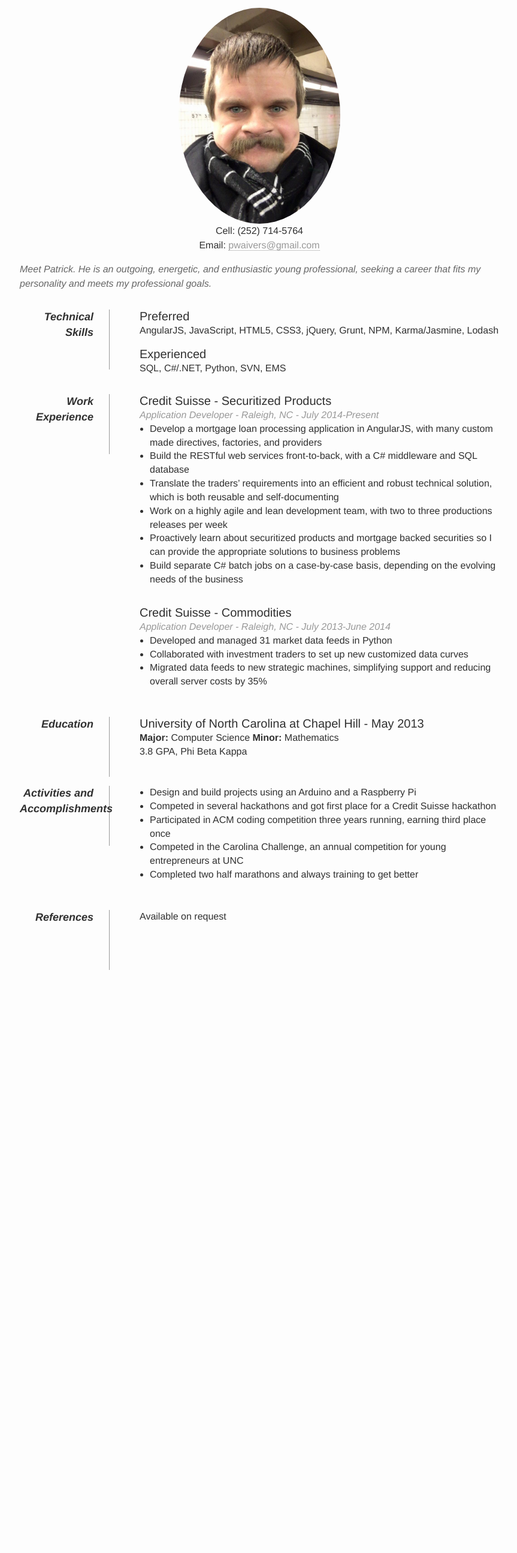
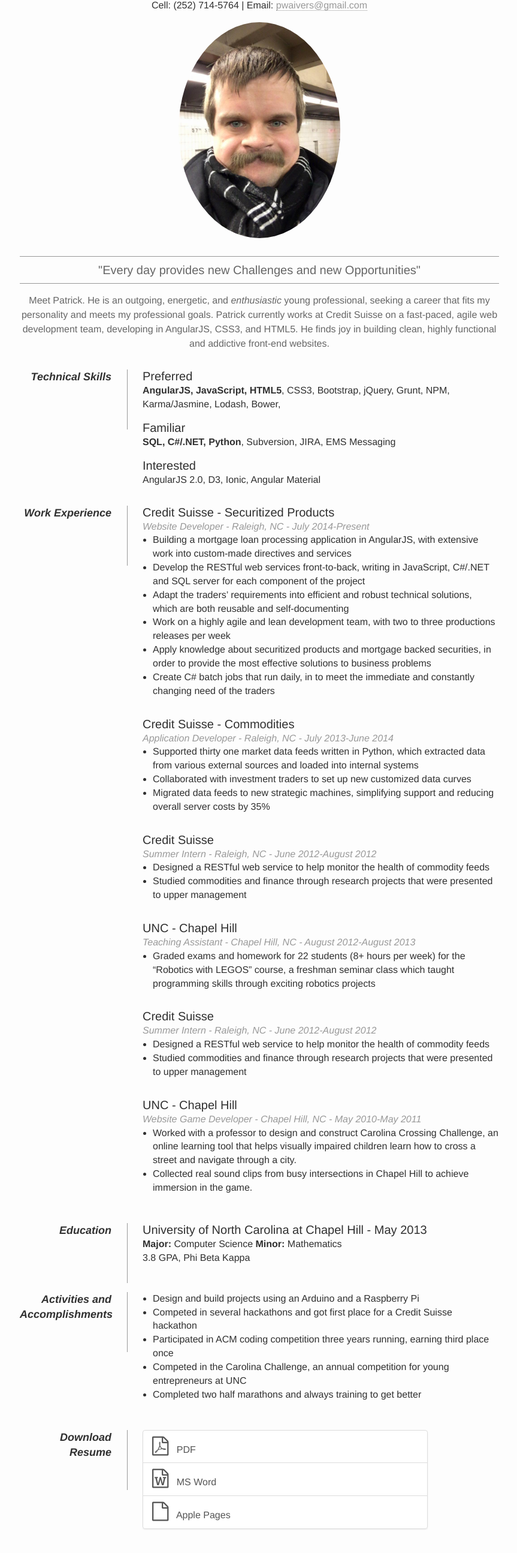
Before and after one commit to pwaivers/pwaivers.github.io, a website: page index.html in a window 1280 px wide. Shown: the part 125-2714 px from the top of the page at 60% size, without its empty margins (207-1070 px from the left). Before the commit the page ends 1857 px from the top, so only its background shows below. Drawn offline with nearby package versions, Linux system fonts and the light colour scheme; some packages are replaced by stand-ins of ours.

Commit message:
Add resume downloading options

```diff
--- a/Gruntfile.js
+++ b/Gruntfile.js
@@ -5,8 +5,8 @@ module.exports = function(grunt) {
         less: {
             development: {
                 options: {
-                    compress: true,
-                    yuicompress: true,
+                    compress: false,
+                    yuicompress: false,
                     optimization: 2
                 },
                 files: {
--- /dev/null
+++ b/app.js
@@ -0,0 +1,15 @@
+// this AngularJS stuff is incomplete
+
+(function(){
+    'use strict';
+
+    angular.module('app', []);
+
+    angular.module('app')
+        .controller('MainController', function(){
+            var that = this;
+
+            that.phone = '(252) 714-5764';
+        });
+
+})();
--- a/index.html
+++ b/index.html
@@ -1,4 +1,4 @@
-<html ng-app>
+<html>
 
 <head>
     <meta http-equiv="Content-Type" content="text/html; charset=utf-8"/>
@@ -6,7 +6,7 @@
     <link rel="stylesheet" href="libs/bootstrap/css/bootstrap-theme.css">
     <link rel="stylesheet" href="libs/font-awesome-4.3.0/css/font-awesome.min.css">
     <link href="main.css" rel="stylesheet">
-    <title>Patrick L Waivers </title>
+    <title>Patrick L Waivers's Wébumé </title>
 
 </head>
 
@@ -14,22 +14,29 @@
 
 <div id="page-wrap">
 
-    <div id="contact-info" class="vcard center">
+    <div id="contact-info" class="center">
 
-        <h1 class="fn">Patrick L Waivers</h1>
-
-        <img class="photo" id="primary-pic" src="images/face.jpg" alt="Photo of Patrick"/>
+        <h1>Patrick L Waivers</h1>
 
         <p>
-            Cell: <span class="tel">(252) 714-5764</span><br/>
-            Email: <a class="email" href="mailto:pwaivers@gmail.com">pwaivers@gmail.com</a>
+            Cell: <span>(252) 714-5764</span> |
+            Email: <a href="mailto:pwaivers@gmail.com">pwaivers@gmail.com</a>
         </p>
+
+
+        <img id="primary-pic" src="images/face.jpg" alt="Photo of Patrick"/>
     </div>
 
-    <div id="objective">
+
+    <div id="objective" class="center">
+        <p class="quote">
+            "Every day provides new Challenges and new Opportunities"
+        </p>
         <p>
             Meet Patrick.  He is an outgoing, energetic, and <i>enthusiastic</i> young professional, seeking a
-            career that fits my personality and meets my professional goals.
+            career that fits my personality and meets my professional goals.  Patrick currently works at Credit Suisse
+            on a fast-paced, agile web development team, developing in AngularJS, CSS3, and HTML5.  He finds joy in
+            building clean, highly functional and addictive front-end websites.
         </p>
     </div>
 
@@ -42,11 +49,15 @@
         <dd>
             <h2>Preferred</h2>
 
-            <p>AngularJS, JavaScript, HTML5, CSS3, jQuery, Grunt, NPM, Karma/Jasmine, Lodash</p>
+            <p><b>AngularJS, JavaScript, HTML5</b>, CSS3, Bootstrap, jQuery, Grunt, NPM, Karma/Jasmine, Lodash, Bower, </p>
 
-            <h2>Experienced</h2>
+            <h2>Familiar</h2>
 
-            <p>SQL, C#/.NET, Python, SVN, EMS</p>
+            <p><b>SQL, C#/.NET, Python</b>, Subversion, JIRA, EMS Messaging</p>
+
+            <h2>Interested</h2>
+
+            <p>AngularJS 2.0, D3, Ionic, Angular Material</p>
         </dd>
 
         <dd class="clear"></dd>
@@ -54,22 +65,49 @@
         <dt>Work Experience</dt>
         <dd>
             <h2>Credit Suisse - Securitized Products </h2>
-            <span class="job-data">Application Developer - Raleigh, NC - July 2014-Present</span>
+            <span class="job-data">Website Developer - Raleigh, NC - July 2014-Present</span>
             <ul>
-                <li>Develop a mortgage loan processing application in AngularJS, with many custom made directives, factories, and providers</li>
-                <li>Build the RESTful web services front-to-back, with a C# middleware and SQL database</li>
-                <li>Translate the traders’ requirements into an efficient and robust technical solution, which is both reusable and self-documenting</li>
+                <li>Building a mortgage loan processing application in AngularJS, with extensive work into custom-made directives and services</li>
+                <li>Develop the RESTful web services front-to-back, writing in JavaScript, C#/.NET and SQL server for each component of the project</li>
+                <li>Adapt the traders’ requirements into efficient and robust technical solutions, which are both reusable and self-documenting</li>
                 <li>Work on a highly agile and lean development team, with two to three productions releases per week</li>
-                <li>Proactively learn about securitized products and mortgage backed securities so I can provide the appropriate solutions to business problems</li>
-                <li>Build separate C# batch jobs on a case-by-case basis, depending on the evolving needs of the business</li>
+                <li>Apply knowledge about securitized products and mortgage backed securities, in order to provide the most effective solutions to business problems</li>
+                <li>Create C# batch jobs that run daily, in to meet the immediate and constantly changing need of the traders</li>
             </ul>
 
             <h2>Credit Suisse - Commodities</h2>
             <span class="job-data">Application Developer - Raleigh, NC - July 2013-June 2014</span>
             <ul>
-                <li>Developed and managed 31 market data feeds in Python</li>
+                <li>Supported thirty one market data feeds written in Python, which extracted data from various external sources and loaded into internal systems</li>
                 <li>Collaborated with investment traders to set up new customized data curves</li>
                 <li>Migrated data feeds to new strategic machines, simplifying support and reducing overall server costs by 35%</li>
+            </ul>
+
+            <h2>Credit Suisse</h2>
+            <span class="job-data">Summer Intern - Raleigh, NC - June 2012-August 2012</span>
+            <ul>
+                <li>Designed a RESTful web service to help monitor the health of commodity feeds</li>
+                <li>Studied commodities and finance through research projects that were presented to upper management</li>
+            </ul>
+
+            <h2>UNC - Chapel Hill</h2>
+            <span class="job-data">Teaching Assistant - Chapel Hill, NC - August 2012-August 2013</span>
+            <ul>
+                <li>Graded exams and homework for 22 students (8+ hours per week) for the “Robotics with LEGOS” course, a freshman seminar class which taught programming skills through exciting robotics projects</li>
+            </ul>
+
+            <h2>Credit Suisse</h2>
+            <span class="job-data">Summer Intern - Raleigh, NC - June 2012-August 2012</span>
+            <ul>
+                <li>Designed a RESTful web service to help monitor the health of commodity feeds</li>
+                <li>Studied commodities and finance through research projects that were presented to upper management</li>
+            </ul>
+
+            <h2>UNC - Chapel Hill</h2>
+            <span class="job-data">Website Game Developer - Chapel Hill, NC - May 2010-May 2011</span>
+            <ul>
+                <li>Worked with a professor to design and construct Carolina Crossing Challenge, an online learning tool that helps visually impaired children learn how to cross a street and navigate through a city.</li>
+                <li>Collected real sound clips from busy intersections in Chapel Hill to achieve immersion in the game.</li>
             </ul>
         </dd>
         <dd class="clear"></dd>
@@ -101,9 +139,23 @@
 
         <dd class="clear"></dd>
 
-        <dt>References</dt>
-        <dd>Available on request</dd>
-
+        <dt>Download Resume</dt>
+        <dd>
+            <div class="list-group export-button-group">
+                <a class="list-group-item" href="docs/patrick_waivers_resume_05152015.pdf">
+                    <i class="fa fa-file-pdf-o fa-2x"></i>
+                    &nbsp; PDF
+                </a>
+                <a class="list-group-item" href="docs/patrick_waivers_resume_05152015.doc">
+                    <i class="fa fa-file-word-o fa-2x"></i>
+                    &nbsp; MS Word
+                </a>
+                <a class="list-group-item" href="docs/patrick_waivers_resume_05152015.pages">
+                    <i class="fa fa-file-o fa-2x"></i>
+                    &nbsp; Apple Pages
+                </a>
+            </div>
+        </dd>
         <dd class="clear"></dd>
     </dl>
 
@@ -111,8 +163,11 @@
 
 </div>
 
-<!--<script src="libs/bootstrap/js/bootstrap.js"></script>-->
+<script src="https://ajax.googleapis.com/ajax/libs/jquery/2.1.4/jquery.min.js"></script>
+<script src="libs/bootstrap/js/bootstrap.js"></script>
 <script src="https://ajax.googleapis.com/ajax/libs/angularjs/1.3.15/angular.min.js"></script>
+<script src="https://ajax.googleapis.com/ajax/libs/angularjs/1.3.15/angular-route.js"></script>
+<script src="app.js"></script>
 </body>
 
 </html>
--- a/main.less
+++ b/main.less
@@ -2,6 +2,7 @@
 #primary-pic {
   height: 360px;
   border-radius: 50%;
+  margin: 0 0 30px;
 }
 
 * {
@@ -18,10 +19,6 @@ body {
   background-color: #fdfdfd;
 }
 
-body {
-
-}
-
 #page-wrap {
   width: 800px;
   margin: 60px auto 80px;
@@ -35,10 +32,30 @@ body {
   text-align: center;
 }
 
+
+#objective {
+  p {
+    color: #666;
+  }
+
+  .quote {
+    border-top: 1px solid #999;
+    border-bottom: 1px solid #999;
+    padding-top: 10px;
+    padding-bottom: 10px;
+    font-size: 20px;
+    font-weight: bolder;
+  }
+}
+
+.export-button-group {
+  width: 80%;
+}
+
 // Taken from CSS Hacks
 
 h1 {
-  margin: 0 0 16px 0;
+  margin: 0 0 0 0;
   padding: 0 0 16px 0;
   font-size: 42px;
   font-weight: bold;
@@ -84,26 +101,20 @@ ul {
   //float: left;
 }
 
-#objective p {
-  //font-family: Georgia, Serif;
-  font-style: italic;
-  color: #666;
-}
-
 dt {
   font-style: italic;
   font-weight: bold;
   font-size: 18px;
   text-align: right;
   padding: 0 26px 0 0;
-  width: 150px;
+  width: 180px;
   float: left;
   height: 100px;
   border-right: 1px solid #999;
 }
 
 dd {
-  width: 600px;
+  width: 595px;
   float: right;
 }
 
@@ -112,3 +123,33 @@ dd.clear {
   margin: 0;
   height: 15px;
 }
+
+// End CSSTricks css
+
+@media only screen and (max-width: 767px) {
+
+  #page-wrap {
+    width: auto;
+    margin: 30px 0 40px;
+    padding: 0 20px 0 20px;
+  }
+
+  dt {
+    font-size: 24px;
+    text-align: left;
+    padding-bottom: 10px;
+    width: auto;
+    float: none;
+    height: auto;
+
+    border-right: none;
+  }
+
+  dd {
+    width: auto;
+    float: none;
+  }
+
+
+
+}
```
Also changed, not shown: main.css, 3 other files.
